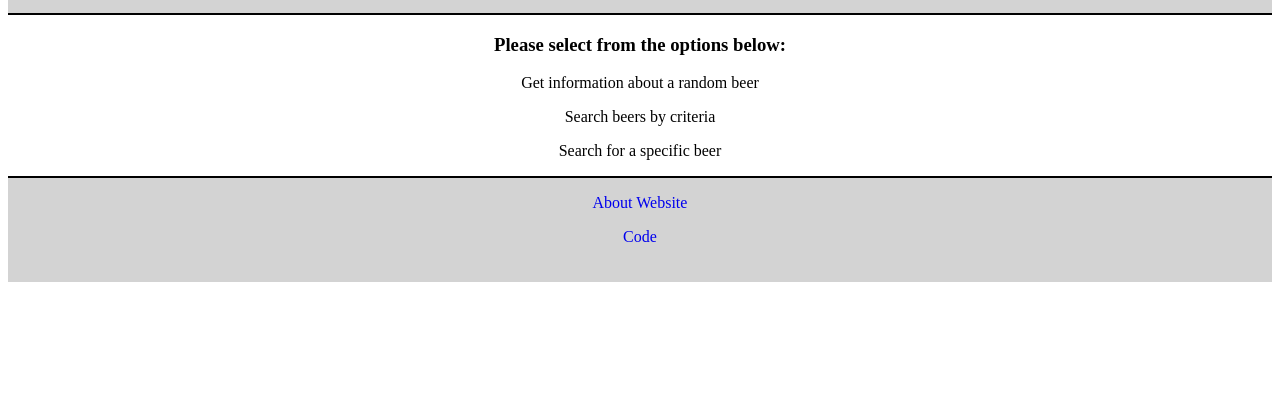
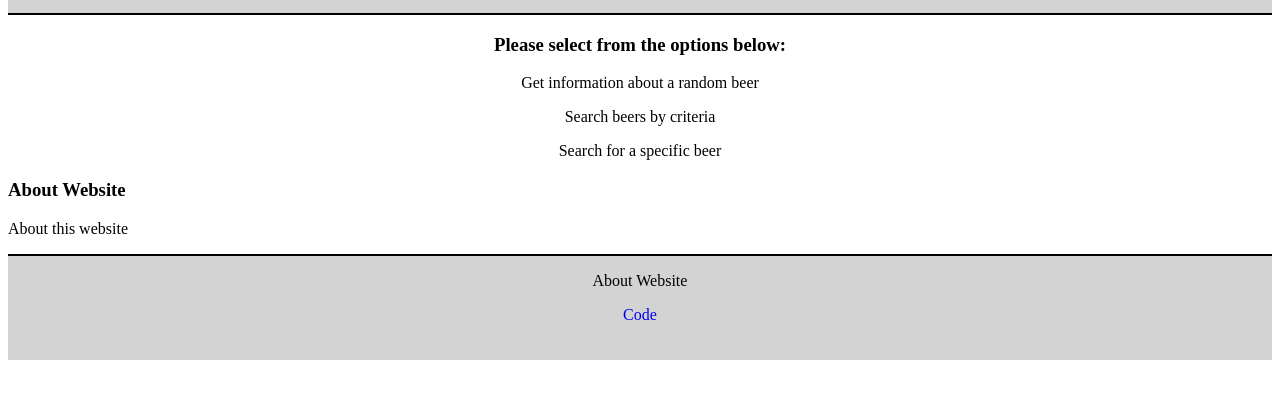
Before and after one commit to daneelrakow/AllAboutBeer, a plain HTML site: page index.html in a window 1280 px wide. Shown: the part 124-522 px from the top of the page. Drawn offline with Linux system fonts and the light colour scheme; a script that the page names is missing; a web font is replaced by a local one.

Commit message:
changed aboutwebsite html structure

```diff
--- a/index.html
+++ b/index.html
@@ -23,8 +23,9 @@
     <h1>All About Beer</h1>
     <p>A website by Daneel Rakow</p>
   </header>
-  <main>
+  <main id = "content">
     <h3 id="randomhead" class="alternatehead">Get a random beer.</h3>
+
     <h3 id="criteriahead" class="alternatehead">Search by Critera</h3>
     <h3 id="specifichead" class="alternatehead">Search by Name</h3>
     <h3 id="defaulthead" class="displaydefault">Please select from the options below: </h3>
@@ -53,10 +54,19 @@
       <h3 id="another" class="alternate randominformation  selectable"></h3>
     </div>
 
-    <h3 id="gobackbutton" class="selectable">Go Back</h3>
+
+
+
+
+
   </main>
+  <div id = "aboutwebsite">
+    <h3>About Website</h3>
+    <p>About this website</p>
+  </div>
+  <h3 id="gobackbutton" class="selectable">Go Back</h3>
   <footer>
-    <p id="aboutlink" class="selectable"><a href="#">About Website</a></p>
+    <p id="aboutlink" class="selectable">About Website</p>
     <p><a href="https://github.com/daneelrakow/AllAboutBeer">Code</a></p>
 
   </footer>
```
